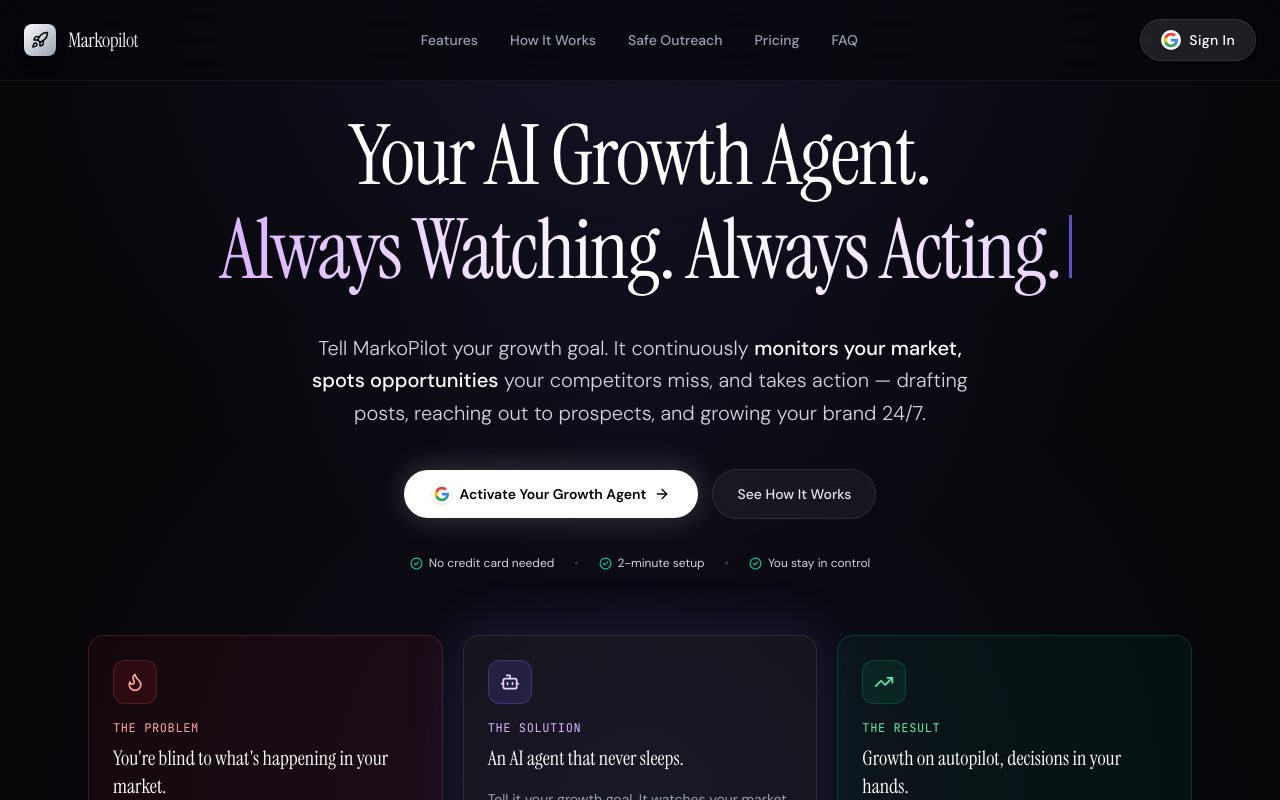
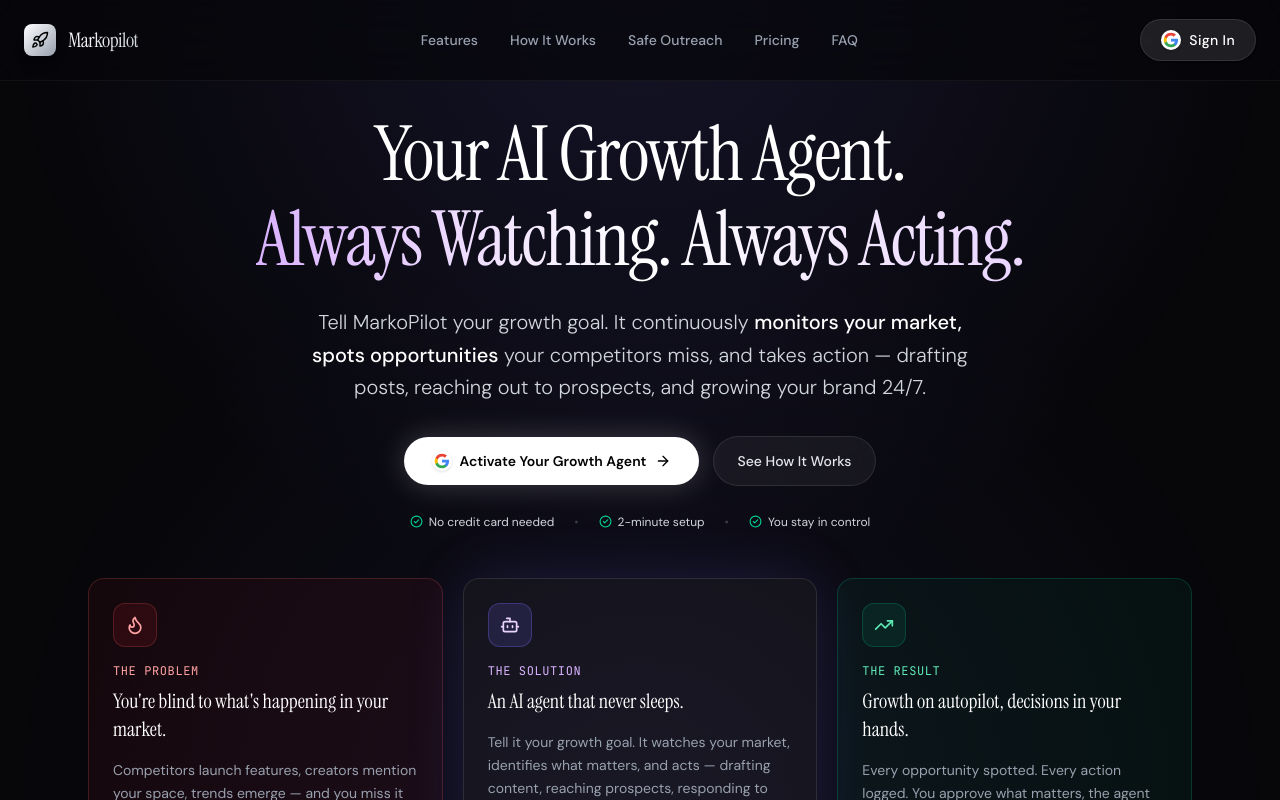
Before and after one commit to trevor900trill/MARKOPILOT-V2, a Next.js app in the folder apps/web/: page / in a window 1280 px wide. Shown: the top 800 px of the page. Built offline with nearby package versions, Linux system fonts and the light colour scheme.

Commit message:
fix(landing): fix hero headline overflow and tighten spacing

```diff
--- a/apps/web/src/app/page.tsx
+++ b/apps/web/src/app/page.tsx
@@ -44,8 +44,6 @@
 export default function LandingPage() {
   const [mousePos, setMousePos] = useState({ x: 0, y: 0 });
   const [mounted, setMounted] = useState(false);
-  const [typedText, setTypedText] = useState("");
-  const fullText = "Always Watching. Always Acting.";
 
   // State for FAQ Accordion
   const [openFaq, setOpenFaq] = useState<number | null>(null);
@@ -57,24 +55,8 @@
     };
     window.addEventListener("mousemove", handleMouseMove);
 
-    // Typewriter effect
-    let typeInterval: NodeJS.Timeout;
-    const startDelay = setTimeout(() => {
-      let i = 0;
-      typeInterval = setInterval(() => {
-        if (i < fullText.length) {
-          setTypedText(fullText.substring(0, i + 1));
-          i++;
-        } else {
-          clearInterval(typeInterval);
-        }
-      }, 80);
-    }, 1000);
-
     return () => {
       window.removeEventListener("mousemove", handleMouseMove);
-      clearTimeout(startDelay);
-      if (typeInterval) clearInterval(typeInterval);
     };
   }, []);
 
@@ -220,34 +202,24 @@
       </nav>
 
       {/* Hero Section */}
-      <header className="relative z-10 min-h-[85vh] flex flex-col items-center justify-center pt-28 pb-16 overflow-visible">
-        <div className="max-w-4xl mx-auto px-6 text-center space-y-7 relative z-20">
+      <header className="relative z-10 pt-28 pb-12 overflow-visible">
+        <div className="max-w-4xl mx-auto px-6 text-center space-y-6 relative z-20">
 
           {/* Headline */}
-          <h1 className="font-serif text-[clamp(42px,6.5vw,88px)] leading-[1.08] tracking-tight text-white font-normal">
+          <h1 className="font-serif text-4xl sm:text-6xl md:text-7xl lg:text-[76px] leading-[1.12] tracking-tight text-white font-normal">
             Your AI Growth Agent. <br />
-            <span className="relative inline-block mt-1">
-              <span className="opacity-0 tracking-tight select-none pointer-events-none pb-2 inline-block">
-                {fullText}
-              </span>
-              <span className="absolute inset-0 text-left whitespace-nowrap text-transparent bg-clip-text bg-gradient-to-r from-purple-300 via-white to-purple-200 pb-2 inline-block">
-                {typedText}
-                <span
-                  className={`inline-block w-[3px] h-[0.75em] bg-[var(--accent-primary)] ml-1 md:ml-2 align-baseline transition-opacity ${
-                    typedText.length === fullText.length ? "animate-pulse" : ""
-                  } ${typedText.length === 0 ? "opacity-0" : "opacity-100"}`}
-                ></span>
-              </span>
+            <span className="text-transparent bg-clip-text bg-gradient-to-r from-purple-300 via-white to-purple-200">
+              Always Watching. Always Acting.
             </span>
           </h1>
 
           {/* Plain English Subtitle */}
-          <p className="text-lg md:text-xl text-gray-300 max-w-2xl mx-auto font-sans font-light leading-relaxed">
+          <p className="text-base sm:text-lg md:text-xl text-gray-300 max-w-2xl mx-auto font-sans font-light leading-relaxed">
             Tell MarkoPilot your growth goal. It continuously <strong className="text-white font-medium">monitors your market, spots opportunities</strong> your competitors miss, and takes action — drafting posts, reaching out to prospects, and growing your brand 24/7.
           </p>
 
           {/* Action Buttons */}
-          <div className="flex flex-col sm:flex-row items-center justify-center gap-3.5 pt-3">
+          <div className="flex flex-col sm:flex-row items-center justify-center gap-3.5 pt-2">
             <NavLink href="#" isAuth={true} isPrimary className="group relative w-full sm:w-auto px-7 py-3.5 rounded-full bg-white text-black font-semibold text-sm hover:bg-gray-100 hover:scale-[1.02] transition-all flex items-center justify-center gap-2 overflow-hidden shadow-[0_0_30px_rgba(255,255,255,0.2)]">
               Activate Your Growth Agent <ArrowRight size={16} className="group-hover:translate-x-0.5 transition-transform" />
             </NavLink>
@@ -257,7 +229,7 @@
           </div>
 
           {/* Trust Guarantees */}
-          <div className="pt-2 text-xs text-gray-400 flex flex-wrap items-center justify-center gap-x-5 gap-y-2">
+          <div className="pt-1 text-xs text-gray-400 flex flex-wrap items-center justify-center gap-x-5 gap-y-2">
             <span className="flex items-center gap-1.5 text-gray-300"><CheckCircle2 size={13} className="text-emerald-400 flex-shrink-0" /> No credit card needed</span>
             <span className="hidden sm:inline text-white/20">•</span>
             <span className="flex items-center gap-1.5 text-gray-300"><CheckCircle2 size={13} className="text-emerald-400 flex-shrink-0" /> 2-minute setup</span>
@@ -267,7 +239,7 @@
         </div>
 
         {/* 3 Simple Overview Cards */}
-        <div className="mt-16 w-full max-w-6xl mx-auto px-6 relative z-10 opacity-0 animate-[fadeUpIn_1.5s_cubic-bezier(0.16,1,0.3,1)_700ms_forwards]">
+        <div className="mt-12 w-full max-w-6xl mx-auto px-6 relative z-10 opacity-0 animate-[fadeUpIn_1.2s_cubic-bezier(0.16,1,0.3,1)_300ms_forwards]">
           <div className="grid lg:grid-cols-3 gap-5">
             <div className="rounded-2xl bg-red-500/[0.06] border border-red-400/20 p-6 text-left space-y-4">
               <div className="w-11 h-11 rounded-xl bg-red-500/10 border border-red-400/20 text-red-300 flex items-center justify-center">
```
